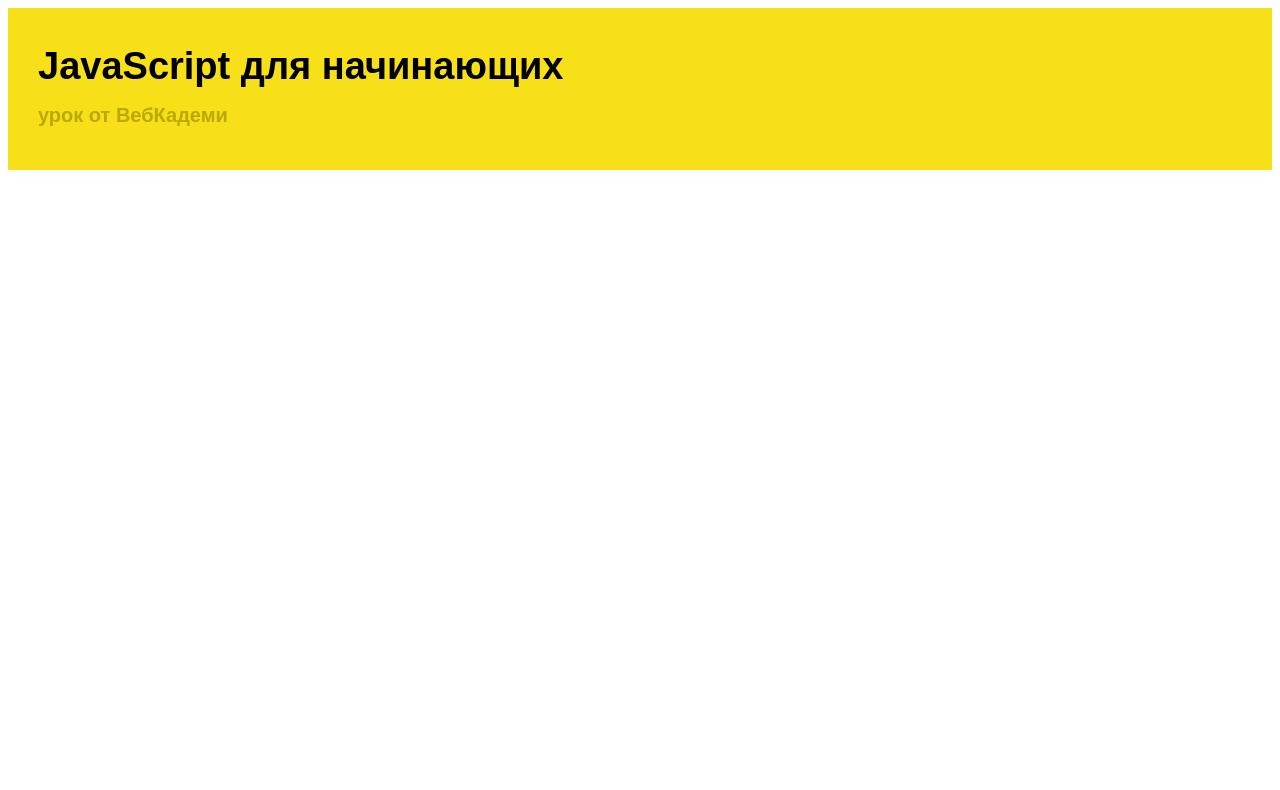
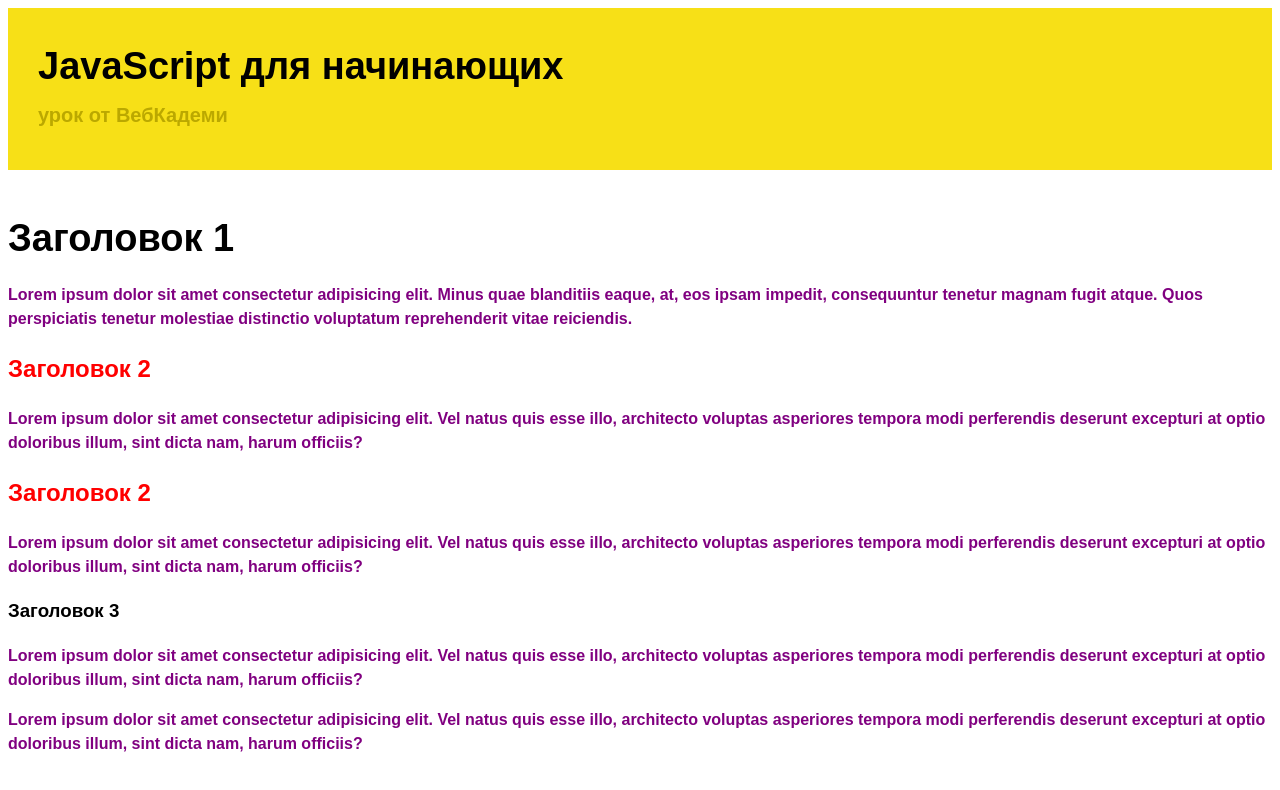
Before and after one commit to ibudnitski/webcademy-js-6-hours-course, a plain HTML site: page index.html in a window 1280 px wide. Drawn offline with Linux system fonts and the light colour scheme.

Commit message:
DOM selectors

```diff
--- a/index.html
+++ b/index.html
@@ -16,14 +16,14 @@
 		<!-- 💡 Свернуть все блоки кода: Ctrl + K;  Ctrl + 0 -->
 
         <!-- Пример с выбором элементов. Селекторы. CSS классы -->
-		<div class="dom-example none">
+		<div class="dom-example">
 			<h1 class="heading-1" id="heading-1">Заголовок 1</h1>
 			<p>
 				Lorem ipsum dolor sit amet consectetur adipisicing elit. Minus quae blanditiis eaque, at, eos ipsam
 				impedit, consequuntur tenetur magnam fugit atque. Quos perspiciatis tenetur molestiae distinctio
 				voluptatum reprehenderit vitae reiciendis.
 			</p>
-			<h2 class="heading-2 green">Заголовок 2</h2>
+			<h2 class="heading-2">Заголовок 2</h2>
 			<p>
 				Lorem ipsum dolor sit amet consectetur adipisicing elit. Vel natus quis esse illo, architecto voluptas
 				asperiores tempora modi perferendis deserunt excepturi at optio doloribus illum, sint dicta nam, harum
--- a/main.js
+++ b/main.js
@@ -1,3 +1,114 @@
+// ======= Выбор DOM элементов ======= //
+
+//Выбор главного элемента DOM по селектору
+// document.querySelector('selector');
+
+//document.querySelector('h2').classList.add('red')
+
+/* const heading2 = document.querySelector('h2');
+heading2.classList.add('green'); */
+
+// Выбор коллекции селекторов
+
+const headings = document.querySelectorAll('h2');
+console.log(headings);
+
+// headings.classList.add('red-text');
+
+for (const heading of headings) {
+    console.log(heading);
+    heading.classList.add('red-text');
+}
+
+
+const paragraphs = document.querySelectorAll('p');
+
+for (const paragraph of paragraphs) {
+    console.log(paragraph)
+    paragraph.classList.add('purple-text');
+}
+
+
+
+
+
+
+
+
+
+
+
+
+
+
+
+
+
+
+
+
+
+
+
+
+
+
+
+
+
+
+
+
+
+
+
+
+
+
+
+
+
+
+
+
+
+
+
+
+
+
+
+
+
+
+
+
+
+
+
+
+
+
+
+
+
+
+
+
+
+
+
+
+
+
+
+
+
+
+
+
+
+
 /* • • • • • • • • • • • • • • • • • • • • • • • • • • • • • • •
 • • • • • JavaScript необходимые основы для начинающих • • • • •
 • • • • • • • • • • • • практический курс • • • • • • • • • • •
@@ -98,7 +209,7 @@ arrowSayHi("Igor");
 
 ///Arrays
 
-const autoBrands = ['Audi', 'Mazda', 'Toyota', 'BWM'];
+//const autoBrands = ['Audi', 'Mazda', 'Toyota', 'BWM'];
 // console.log(autoBrands);
 // console.log(autoBrands[0]);
 // console.log(autoBrands[1]);
--- a/style.css
+++ b/style.css
@@ -6,6 +6,9 @@ body {
 .none { display: none; }
 
 .red { border: 1px solid red; }
+.red-text {
+	color: red;
+}
 .green { border: 1px solid green; }
 .blue { border: 1px solid blue; }
 
@@ -118,3 +121,9 @@ h1 {
 	font-weight: 20;
 	margin-right: 10px;
 }
+
+
+.purple-text {
+	color: purple;
+	font-weight: bold;
+}
```
